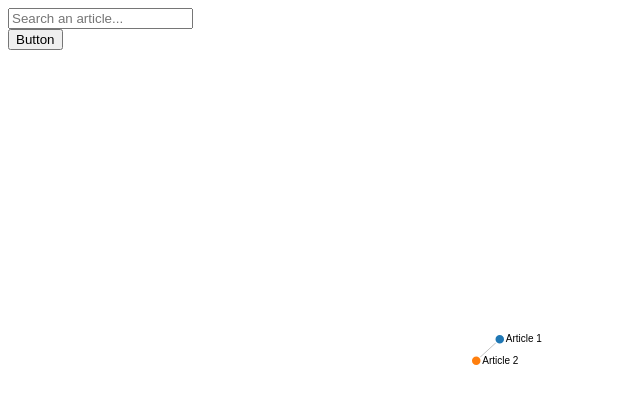
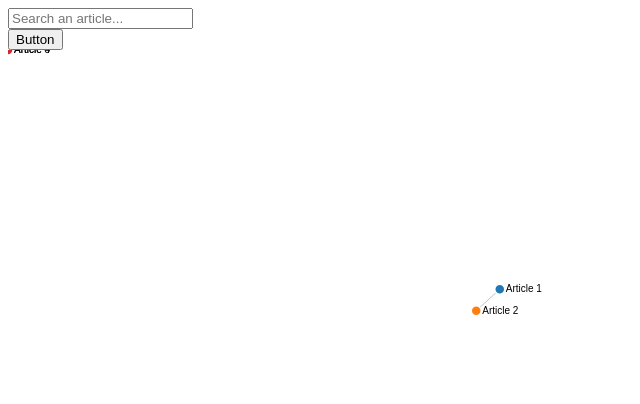
Before and after one commit to wikiwhere/wikiwhere, a plain HTML site: page frontend/index.html in a window 1280 px wide. Both pictures are taken after a click on the button "Button". Shown: the whole page, without its empty margins (0-640 px from the left). Drawn offline with nearby package versions, Linux system fonts and the light colour scheme.

Commit message:
Allow adding of new Nodes

```diff
--- a/frontend/index.html
+++ b/frontend/index.html
@@ -19,7 +19,7 @@
     }
 </style>
 <body>
-  <script src="https://d3js.org/d3.v4.min.js"></script>
+  <script src="https://d3js.org/d3.v5.min.js"></script>
 
   <div class="input-group mb-3">
     <input type="text" class="form-control" placeholder="Search an article..." aria-label="Article Search" aria-describedby="button-addon2" id="articleSearch">
--- a/frontend/index.js
+++ b/frontend/index.js
@@ -1,12 +1,11 @@
-let labelOffsetX = 6;
-let labelOffsetY = 3;
-let circleRadius = 5;
-
 let width = 960,
-    height = 600;
+    height = 500;
 
 let scale = d3.scaleOrdinal(d3.schemeCategory10);
-let color = (d) => scale(d.group);
+
+let labelOffsetX = 6,
+    labelOffsetY = 3,
+    circleRadius = 5;
 
 let data = {
     nodes: [
@@ -18,17 +17,21 @@ let data = {
     ]
 };
 
-let links = data.links.map(d => Object.create(d));
-let nodes = data.nodes.map(d => Object.create(d));
+let simulation = d3.forceSimulation()
+    .force("link", d3.forceLink({}).id(d => d.id))
+    .force("charge", d3.forceManyBody())
+    .force("center", d3.forceCenter(width / 2, height / 2));
 
-let restart = () => {
-    simulation
-        .nodes(nodes)
-        .on("tick", ticked);
+let svg = d3.select("svg");
 
-    simulation.force("link")
-        .links(links);
-};
+let nodes = data.nodes.map(d => Object.create(d)),
+    links = data.links.map(d => Object.create(d)),
+    link = svg.append("g")
+        .attr("class","links")
+        .selectAll("line"),
+    node = svg.append("g")
+        .attr("class", "nodes")
+        .selectAll("g");
 
 let search = () => {
     let newNodes = [
@@ -45,20 +48,19 @@ let search = () => {
         {source: "Article 4", target: "Article 3"},
     ];
 
-    nodes = [...nodes, ...newNodes];
-    links = [...links, ...newLinks];
-
-    let svg = d3.select("svg");
+    nodes = [...nodes, ...newNodes.map(d => Object.create(d))];
+    links = [...links, ...newLinks.map(d => Object.create(d))];
 
     restart();
 };
 
-let simulation = d3.forceSimulation(nodes)
-    .force("link", d3.forceLink(links).id(d => d.id))
-    .force("charge", d3.forceManyBody())
-    .force("center", d3.forceCenter(width / 2, height / 2));
+let ticked = () => {
+    link = svg.select(".links")
+        .selectAll("line");
 
-let ticked = () => {
+    node = svg.select(".nodes")
+        .selectAll("g");
+
     link
         .attr("x1", d => d.source.x)
         .attr("y1", d => d.source.y)
@@ -76,7 +78,7 @@ let ticked = () => {
         .attr("y", d => d.y + labelOffsetY);
 };
 
-drag = simulation => {
+let drag = simulation => {
 
     let dragStarted = (d) => {
         if (!d3.event.active) {
@@ -105,20 +107,16 @@ drag = simulation => {
         .on("end", dragEnded);
 };
 
-let svg = d3.select("svg");
+let color = (d) => scale(d.group);
 
-let link = svg.append("g")
-    .attr("class", "links")
-    .selectAll("line")
-    .data(links)
-    .enter().append("line")
+let restart = () => {
+    link = link.data(links);
+
+    link.enter().append("line")
         .attr("stroke", "black")
         .attr("stroke-width", 1);
 
-let node = svg.append("g")
-    .attr("class", "nodes")
-    .selectAll("g")
-    .data(nodes)
+    node = node.data(nodes)
         .enter().append("g");
 
     let circles = node.append("circle")
@@ -144,3 +142,6 @@ simulation
 
     simulation.force("link")
         .links(links);
+}
+
+restart();
```
Lines whose indentation alone changed are shown as unchanged.
